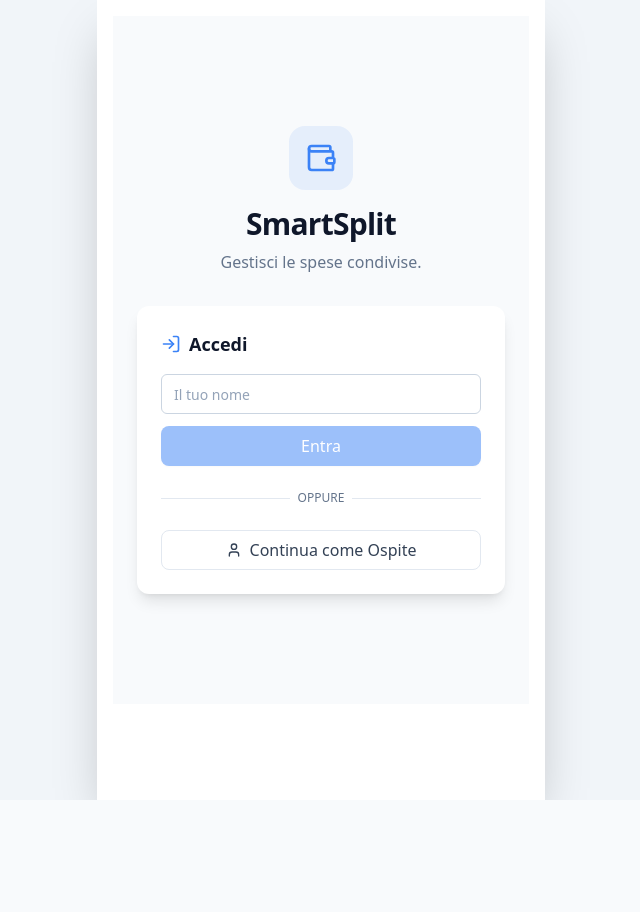
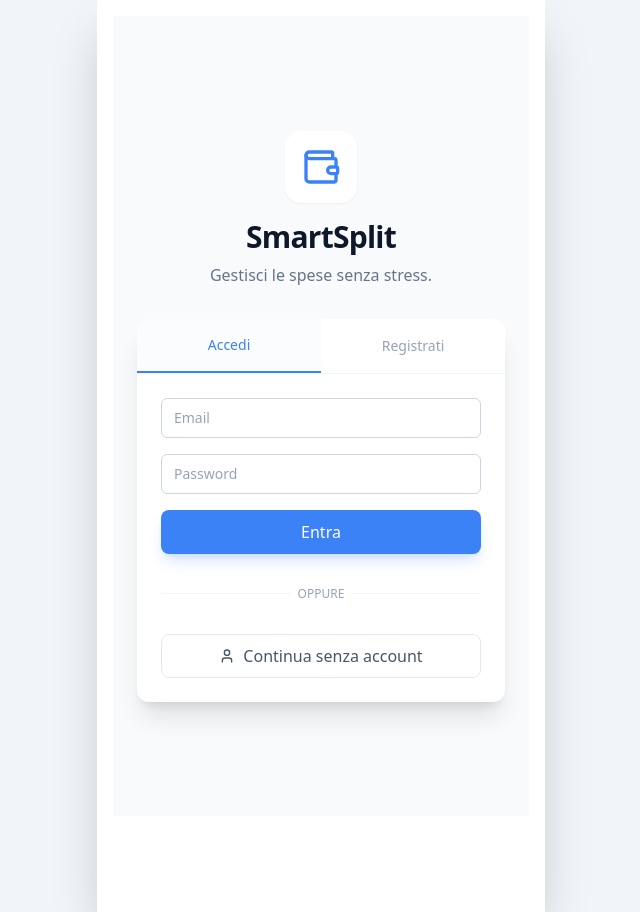
Before and after one commit to damianocastellarin/SmartSplit, a React (Vite) app: page / in a window 1280 px wide. Shown: the whole page, without its empty margins (319-959 px from the left). Before the commit the page ends 800 px from the top, so only its background shows below. Built offline with nearby package versions, Linux system fonts and the light colour scheme; no server answers.

Commit message:
added firebase

```diff
--- a/package.json
+++ b/package.json
@@ -11,6 +11,7 @@
   },
   "dependencies": {
     "clsx": "^2.1.1",
+    "firebase": "^12.6.0",
     "jspdf": "^3.0.4",
     "jspdf-autotable": "^5.0.2",
     "lucide-react": "^0.555.0",
--- a/src/App.jsx
+++ b/src/App.jsx
@@ -1,4 +1,5 @@
-import { Routes, Route } from 'react-router-dom';
+import React from 'react';
+import { Routes, Route, Navigate } from 'react-router-dom';
 import { Layout } from './components/layout/Layout';
 import { AuthProvider, useAuth } from './context/AuthContext';
 import { GroupProvider } from './context/GroupContext';
@@ -6,24 +7,37 @@ import { GroupProvider } from './context/GroupContext';
 import Welcome from './pages/Welcome';
 import Home from './pages/Home';
 import CreateGroup from './pages/CreateGroup';
-import JoinGroup from './pages/JoinGroup';
 import GroupDetail from './pages/GroupDetail';
+// Se hai creato JoinGroup, importalo:
+// import JoinGroup from './pages/JoinGroup';
 
+// Componente per proteggere le rotte
 const ProtectedRoute = ({ children }) => {
-  const { user } = useAuth();
-  if (!user) return <Welcome />;
+  const { user, loading } = useAuth();
+
+  if (loading) return <div className="min-h-screen flex items-center justify-center text-slate-500">Caricamento...</div>;
+
+  if (!user) return <Welcome />; // Se non loggato, mostra Welcome
+
   return children;
 };
 
+// Contenuto dell'App separato per usare i Context
 function AppContent() {
   const { user } = useAuth();
+
   return (
     <Layout>
       <Routes>
+        {/* Se l'utente non c'è, la root mostra Welcome, altrimenti Home */}
         <Route path="/" element={!user ? <Welcome /> : <Home />} />
+
+        {/* Rotte che richiedono login */}
         <Route path="/create-group" element={<ProtectedRoute><CreateGroup /></ProtectedRoute>} />
-        <Route path="/join-group" element={<ProtectedRoute><JoinGroup /></ProtectedRoute>} />
         <Route path="/group/:id" element={<ProtectedRoute><GroupDetail /></ProtectedRoute>} />
+
+        {/* Fallback per rotte sconosciute */}
+        <Route path="*" element={<Navigate to="/" replace />} />
       </Routes>
     </Layout>
   );
--- /dev/null
+++ b/src/components/layout/BottomNav.jsx
@@ -0,0 +1,66 @@
+import React from 'react';
+import { NavLink, useLocation } from 'react-router-dom';
+import { Home, PlusSquare, Search, User } from 'lucide-react';
+import { cn } from '../../utils/cn';
+import { useAuth } from '../../context/AuthContext';
+
+export default function BottomNav() {
+  const { user } = useAuth();
+  const location = useLocation();
+
+  // Se non sei loggato (sei nella pagina Welcome), non mostrare il menu
+  if (!user) return null;
+
+  // Non mostrare il menu se sei dentro una pagina di dettaglio gruppo (opzionale, ma spesso più pulito)
+  // Rimuovi questa riga se vuoi il menu anche dentro i gruppi
+  // if (location.pathname.startsWith('/group/')) return null;
+
+  const navItems = [
+    { label: 'Home', path: '/', icon: Home },
+    { label: 'Crea', path: '/create-group', icon: PlusSquare },
+    { label: 'Unisciti', path: '/join-group', icon: Search },
+    // Puoi aggiungere Profilo in futuro
+    // { label: 'Profilo', path: '/profile', icon: User },
+  ];
+
+  return (
+    <div className="fixed bottom-0 left-0 right-0 flex justify-center z-40 pointer-events-none">
+      {/* Container limitato a max-w-md per coerenza col layout desktop */}
+      <div className="w-full max-w-md bg-white border-t border-slate-200 shadow-[0_-4px_6px_-1px_rgba(0,0,0,0.05)] pointer-events-auto">
+        <nav className="flex items-center justify-around h-16 pb-safe">
+          {navItems.map((item) => {
+            const Icon = item.icon;
+            return (
+              <NavLink
+                key={item.path}
+                to={item.path}
+                className={({ isActive }) => cn(
+                  "flex flex-col items-center justify-center w-full h-full space-y-1 transition-colors",
+                  isActive
+                    ? "text-primary"
+                    : "text-slate-400 hover:text-slate-600"
+                )}
+              >
+                {({ isActive }) => (
+                  <>
+                    {/* Icona con riempimento leggero se attiva */}
+                    <Icon
+                      className={cn(
+                        "w-6 h-6 transition-all",
+                        isActive && "fill-current/20 scale-110"
+                      )}
+                      strokeWidth={isActive ? 2.5 : 2}
+                    />
+                    <span className="text-[10px] font-medium tracking-wide">
+                      {item.label}
+                    </span>
+                  </>
+                )}
+              </NavLink>
+            );
+          })}
+        </nav>
+      </div>
+    </div>
+  );
+}
--- a/src/components/layout/Layout.jsx
+++ b/src/components/layout/Layout.jsx
@@ -1,22 +1,20 @@
 import React from 'react';
+import BottomNav from './BottomNav'; // Importa il menu
 
 export const Layout = ({ children }) => {
   return (
-    // CAMBIAMENTO PRINCIPALE: h-[100dvh] invece di min-h-screen
-    // Questo forza il contenitore ad essere alto esattamente quanto lo schermo.
-    <div className="h-[100dvh] bg-slate-100 flex justify-center">
+    <div className="min-h-screen bg-slate-100 flex justify-center">
+      {/* Container App Mobile */}
+      <div className="w-full max-w-md bg-white min-h-screen shadow-2xl overflow-hidden flex flex-col relative">
 
-      {/* Contenitore App Mobile */}
-      <div className="w-full max-w-md bg-white h-full shadow-2xl overflow-hidden flex flex-col relative">
-
-        {/* flex-1: occupa tutto lo spazio disponibile
-           overflow-y-auto: abilita lo scroll SOLO per il contenuto interno
-        */}
+        {/* Main Content: pb-20 serve per non far coprire l'ultimo elemento dal menu */}
         <main className="flex-1 overflow-y-auto p-4 pb-24">
           {children}
         </main>
 
-        {/* Eventuale Bottom Bar andrebbe qui, fissa in basso */}
+        {/* Menu in basso */}
+        <BottomNav />
+
       </div>
     </div>
   );
--- a/src/context/AuthContext.jsx
+++ b/src/context/AuthContext.jsx
@@ -1,4 +1,12 @@
 import React, { createContext, useContext, useState, useEffect } from 'react';
+import {
+  createUserWithEmailAndPassword,
+  signInWithEmailAndPassword,
+  signOut,
+  onAuthStateChanged,
+  updateProfile
+} from 'firebase/auth';
+import { auth } from '../firebase';
 
 const AuthContext = createContext();
 
@@ -9,40 +17,69 @@ export const AuthProvider = ({ children }) => {
   const [loading, setLoading] = useState(true);
 
   useEffect(() => {
-    const savedUser = localStorage.getItem('smartsplit_user');
-    if (savedUser) {
-      setUser(JSON.parse(savedUser));
-    }
-    setLoading(false);
+    // 1. Controlla se c'è un utente "Ospite" salvato nel browser
+    const savedGuest = localStorage.getItem('smartsplit_guest');
+
+    // 2. Ascolta Firebase per utenti reali
+    const unsubscribe = onAuthStateChanged(auth, (firebaseUser) => {
+      if (firebaseUser) {
+        // UTENTE LOGGATO VERO
+        setUser({
+          id: firebaseUser.uid,
+          name: firebaseUser.displayName || firebaseUser.email.split('@')[0],
+          email: firebaseUser.email,
+          isGuest: false
+        });
+        // Rimuovi sessione ospite se si logga
+        localStorage.removeItem('smartsplit_guest');
+      } else if (savedGuest) {
+        // UTENTE OSPITE (Fallback)
+        setUser(JSON.parse(savedGuest));
+      } else {
+        setUser(null);
+      }
+      setLoading(false);
+    });
+
+    return unsubscribe;
   }, []);
 
-  const login = (username) => {
-    const newUser = {
-      id: crypto.randomUUID(),
-      name: username,
+  // --- AZIONI ---
+
+  const signup = async (email, password, name) => {
+    const res = await createUserWithEmailAndPassword(auth, email, password);
+    await updateProfile(res.user, { displayName: name });
+    // Aggiorna stato locale subito
+    setUser({
+      id: res.user.uid,
+      name: name,
+      email: res.user.email,
       isGuest: false
-    };
-    setUser(newUser);
-    localStorage.setItem('smartsplit_user', JSON.stringify(newUser));
+    });
+  };
+
+  const login = (email, password) => {
+    return signInWithEmailAndPassword(auth, email, password);
+  };
+
+  const logout = async () => {
+    await signOut(auth);
+    localStorage.removeItem('smartsplit_guest');
+    setUser(null);
   };
 
   const continueAsGuest = () => {
     const guestUser = {
-      id: 'guest',
+      id: 'guest_' + crypto.randomUUID(),
       name: 'Ospite',
       isGuest: true
     };
+    localStorage.setItem('smartsplit_guest', JSON.stringify(guestUser));
     setUser(guestUser);
-    localStorage.setItem('smartsplit_user', JSON.stringify(guestUser));
-  };
-
-  const logout = () => {
-    setUser(null);
-    localStorage.removeItem('smartsplit_user');
   };
 
   return (
-    <AuthContext.Provider value={{ user, login, logout, continueAsGuest, loading }}>
+    <AuthContext.Provider value={{ user, signup, login, logout, continueAsGuest, loading }}>
       {!loading && children}
     </AuthContext.Provider>
   );
--- a/src/context/GroupContext.jsx
+++ b/src/context/GroupContext.jsx
@@ -9,31 +9,16 @@ export const useGroups = () => {
   return context;
 };
 
-// Helper per generare codici brevi
-const generateShareCode = () => {
-  return Math.random().toString(36).substring(2, 8).toUpperCase();
-};
-
 export const GroupProvider = ({ children }) => {
   const { user } = useAuth();
 
+  // Carica i gruppi dal localStorage (per ora simuliamo un DB locale)
   const [groups, setGroups] = useState(() => {
     const saved = localStorage.getItem('smartsplit_groups');
-    let loadedGroups = saved ? JSON.parse(saved) : [];
-
-    // --- AUTO-MIGRAZIONE (FIX PER GRUPPI VECCHI) ---
-    // Se un gruppo non ha shareCode o createdBy, li aggiungiamo ora.
-    loadedGroups = loadedGroups.map(group => ({
-      ...group,
-      // Se manca il codice, ne generiamo uno
-      shareCode: group.shareCode || generateShareCode(),
-      // Se manca il creatore, lo marchiamo come 'legacy' (o lo assegnamo all'utente corrente se c'è)
-      createdBy: group.createdBy || 'legacy'
-    }));
-
-    return loadedGroups;
+    return saved ? JSON.parse(saved) : [];
   });
 
+  // Salva ogni modifica
   useEffect(() => {
     localStorage.setItem('smartsplit_groups', JSON.stringify(groups));
   }, [groups]);
@@ -43,19 +28,13 @@ export const GroupProvider = ({ children }) => {
   const addGroup = (name, members) => {
     const newGroup = {
       id: crypto.randomUUID(),
-      shareCode: generateShareCode(),
-      createdBy: user?.id || 'guest',
       name,
+      createdBy: user?.id || 'guest', // Importante: Collega il gruppo all'utente
       members,
       expenses: [],
       createdAt: new Date().toISOString(),
     };
     setGroups((prev) => [newGroup, ...prev]);
-  };
-
-  const joinGroup = (code) => {
-    const targetGroup = groups.find(g => g.shareCode === code);
-    return !!targetGroup;
   };
 
   const deleteGroup = (id) => {
@@ -66,6 +45,7 @@ export const GroupProvider = ({ children }) => {
     return groups.find((g) => g.id === id);
   };
 
+  // Funzioni spese invariate ma essenziali
   const addExpense = (groupId, expenseData) => {
     setGroups((prev) => prev.map(group => {
       if (group.id !== groupId) return group;
@@ -81,7 +61,10 @@ export const GroupProvider = ({ children }) => {
   const deleteExpense = (groupId, expenseId) => {
     setGroups((prev) => prev.map(group => {
       if (group.id !== groupId) return group;
-      return { ...group, expenses: group.expenses.filter(e => e.id !== expenseId) };
+      return {
+        ...group,
+        expenses: group.expenses.filter(e => e.id !== expenseId)
+      };
     }));
   };
 
@@ -90,15 +73,22 @@ export const GroupProvider = ({ children }) => {
       if (group.id !== groupId) return group;
       return {
         ...group,
-        expenses: group.expenses.map(e => e.id === expenseId ? { ...e, ...updatedData } : e)
+        expenses: group.expenses.map(e =>
+          e.id === expenseId ? { ...e, ...updatedData } : e
+        )
       };
     }));
+  };
+
+  const editGroup = (id, newName) => {
+    setGroups((prev) => prev.map((g) =>
+      g.id === id ? { ...g, name: newName } : g
+    ));
   };
 
   const updateGroupFull = (groupId, newName, updatedMembers) => {
     setGroups(prev => prev.map(group => {
       if (group.id !== groupId) return group;
-
       let currentExpenses = [...group.expenses];
       const finalMemberList = [];
 
@@ -115,7 +105,9 @@ export const GroupProvider = ({ children }) => {
           currentExpenses = currentExpenses.map(expense => {
             let newPaidBy = expense.paidBy;
             if (Array.isArray(newPaidBy)) {
-              newPaidBy = newPaidBy.map(p => p.member === oldName ? { ...p, member: newName } : p);
+              newPaidBy = newPaidBy.map(p =>
+                p.member === oldName ? { ...p, member: newName } : p
+              );
             } else if (newPaidBy === oldName) {
               newPaidBy = newName;
             }
@@ -138,7 +130,17 @@ export const GroupProvider = ({ children }) => {
   };
 
   return (
-    <GroupContext.Provider value={{ groups, addGroup, joinGroup, deleteGroup, updateGroupFull, getGroup, addExpense, deleteExpense, editExpense }}>
+    <GroupContext.Provider value={{
+      groups, // Nota: In un'app reale filtreremmo i gruppi per user.id
+      addGroup,
+      deleteGroup,
+      editGroup,
+      updateGroupFull,
+      getGroup,
+      addExpense,
+      deleteExpense,
+      editExpense
+    }}>
       {children}
     </GroupContext.Provider>
   );
--- /dev/null
+++ b/src/firebase.js
@@ -0,0 +1,21 @@
+import { initializeApp } from "firebase/app";
+import { getAuth } from "firebase/auth";
+import { getFirestore } from "firebase/firestore";
+
+const firebaseConfig = {
+  apiKey: "AIzaSyD_4CJlIkIWGL3vJhmnVP5zhouA1uiQWSY",
+  authDomain: "smartsplit-9c2e6.firebaseapp.com",
+  projectId: "smartsplit-9c2e6",
+  storageBucket: "smartsplit-9c2e6.firebasestorage.app",
+  messagingSenderId: "541796635824",
+  appId: "1:541796635824:web:d1b57c637085f98479d775",
+  measurementId: "G-9H9MPJNNXC"
+};
+
+// Initialize Firebase
+const app = initializeApp(firebaseConfig);
+
+// Esporta i servizi che useremo
+export const auth = getAuth(app);
+export const db = getFirestore(app); // Per il database (opzionale per ora, ma pronto per il futuro)
+export default app;
--- a/src/pages/Welcome.jsx
+++ b/src/pages/Welcome.jsx
@@ -1,21 +1,48 @@
 import React, { useState } from 'react';
 import { useNavigate } from 'react-router-dom';
-import { Wallet, LogIn, User } from 'lucide-react';
+import { Wallet, User, Loader2, AlertCircle } from 'lucide-react';
 import { Button } from '../components/ui/Button';
 import { Input } from '../components/ui/Input';
 import { Card, CardContent } from '../components/ui/Card';
 import { useAuth } from '../context/AuthContext';
 
 export default function Welcome() {
-  const [username, setUsername] = useState('');
-  const { login, continueAsGuest } = useAuth();
+  const [isLogin, setIsLogin] = useState(true); // Toggle tra Login e Registrazione
+  const [loading, setLoading] = useState(false);
+  const [error, setError] = useState('');
+
+  // Campi form
+  const [email, setEmail] = useState('');
+  const [password, setPassword] = useState('');
+  const [name, setName] = useState('');
+
+  const { login, signup, continueAsGuest } = useAuth();
   const navigate = useNavigate();
 
-  const handleLogin = (e) => {
+  const handleSubmit = async (e) => {
     e.preventDefault();
-    if (!username.trim()) return;
-    login(username);
-    navigate('/');
+    setError('');
+    setLoading(true);
+
+    try {
+      if (isLogin) {
+        await login(email, password);
+      } else {
+        if (!name.trim()) throw new Error("Inserisci il tuo nome.");
+        await signup(email, password, name);
+      }
+      navigate('/'); // Vai alla Home dopo il login
+    } catch (err) {
+      console.error(err);
+      // Messaggi errore amichevoli
+      if (err.code === 'auth/invalid-credential') setError('Email o password errati.');
+      else if (err.code === 'auth/email-already-in-use') setError('Questa email è già usata.');
+      else if (err.code === 'auth/weak-password') setError('Password troppo corta (min 6 caratteri).');
+      else if (err.message) setError(err.message);
+      else setError('Errore sconosciuto. Riprova.');
+    } finally {
+      setLoading(false);
+    }
   };
 
   const handleGuest = () => {
@@ -24,33 +51,85 @@ export default function Welcome() {
   };
 
   return (
-    <div className="min-h-full flex flex-col items-center justify-center p-6 bg-slate-50">
-      <div className="w-full max-w-sm space-y-8">
+    <div className="min-h-screen flex flex-col items-center justify-center p-6 bg-slate-50">
+      <div className="w-full max-w-sm space-y-8 animate-in fade-in slide-in-from-bottom-4 duration-500">
+
+        {/* Logo */}
         <div className="text-center space-y-2">
-          <div className="bg-primary/10 w-16 h-16 rounded-2xl flex items-center justify-center mx-auto mb-4">
-            <Wallet className="w-8 h-8 text-primary" />
+          <div className="bg-white p-4 rounded-2xl shadow-sm inline-flex mb-2">
+            <Wallet className="w-10 h-10 text-primary" />
           </div>
           <h1 className="text-3xl font-bold text-slate-900 tracking-tight">SmartSplit</h1>
-          <p className="text-slate-500">Gestisci le spese condivise.</p>
+          <p className="text-slate-500">Gestisci le spese senza stress.</p>
         </div>
 
-        <Card className="border-0 shadow-lg">
+        <Card className="border-0 shadow-xl overflow-hidden">
+          {/* Header Card (Tab) */}
+          <div className="flex border-b border-slate-100">
+            <button
+              onClick={() => { setIsLogin(true); setError(''); }}
+              className={`flex-1 py-4 text-sm font-medium transition-colors ${isLogin ? 'text-primary border-b-2 border-primary bg-slate-50/50' : 'text-slate-400 hover:text-slate-600'}`}
+            >
+              Accedi
+            </button>
+            <button
+              onClick={() => { setIsLogin(false); setError(''); }}
+              className={`flex-1 py-4 text-sm font-medium transition-colors ${!isLogin ? 'text-primary border-b-2 border-primary bg-slate-50/50' : 'text-slate-400 hover:text-slate-600'}`}
+            >
+              Registrati
+            </button>
+          </div>
+
           <CardContent className="p-6 space-y-6">
-            <div className="space-y-4">
-              <h2 className="text-lg font-semibold text-slate-900 flex items-center gap-2">
-                <LogIn className="w-5 h-5 text-primary" /> Accedi
-              </h2>
-              <form onSubmit={handleLogin} className="space-y-3">
-                <Input placeholder="Il tuo nome" value={username} onChange={(e) => setUsername(e.target.value)} />
-                <Button className="w-full" type="submit" disabled={!username.trim()}>Entra</Button>
-              </form>
+            <form onSubmit={handleSubmit} className="space-y-4">
+
+              {!isLogin && (
+                <div className="space-y-1 animate-in fade-in slide-in-from-left-2">
+                  <Input
+                    placeholder="Il tuo Nome"
+                    icon={<User className="w-4 h-4" />}
+                    value={name}
+                    onChange={(e) => setName(e.target.value)}
+                    required={!isLogin}
+                  />
+                </div>
+              )}
+
+              <Input
+                type="email"
+                placeholder="Email"
+                value={email}
+                onChange={(e) => setEmail(e.target.value)}
+                required
+              />
+
+              <Input
+                type="password"
+                placeholder="Password"
+                value={password}
+                onChange={(e) => setPassword(e.target.value)}
+                required
+              />
+
+              {error && (
+                <div className="bg-red-50 text-danger text-xs p-3 rounded-lg flex items-center gap-2">
+                  <AlertCircle className="w-4 h-4 shrink-0" />
+                  {error}
+                </div>
+              )}
+
+              <Button className="w-full h-11 text-base shadow-lg shadow-primary/20" type="submit" disabled={loading}>
+                {loading ? <Loader2 className="w-5 h-5 animate-spin" /> : (isLogin ? 'Entra' : 'Crea account')}
+              </Button>
+            </form>
+
+            <div className="relative py-2">
+              <div className="absolute inset-0 flex items-center"><span className="w-full border-t border-slate-100" /></div>
+              <div className="relative flex justify-center text-xs uppercase"><span className="bg-white px-2 text-slate-400 font-medium">Oppure</span></div>
             </div>
-            <div className="relative">
-              <div className="absolute inset-0 flex items-center"><span className="w-full border-t border-slate-200" /></div>
-              <div className="relative flex justify-center text-xs uppercase"><span className="bg-white px-2 text-slate-500">Oppure</span></div>
-            </div>
-            <Button variant="secondary" className="w-full" onClick={handleGuest}>
-              <User className="w-4 h-4 mr-2" /> Continua come Ospite
+
+            <Button variant="secondary" className="w-full h-11 border-slate-200 hover:bg-slate-50 text-slate-600" onClick={handleGuest}>
+              <User className="w-4 h-4 mr-2" /> Continua senza account
             </Button>
           </CardContent>
         </Card>
```
Also changed, not shown: 1 other file (tests, documents, lock files or other folders).
